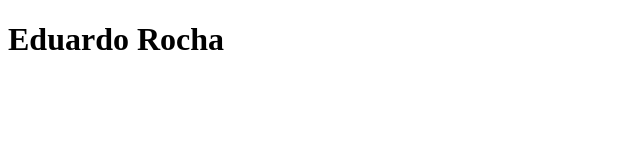
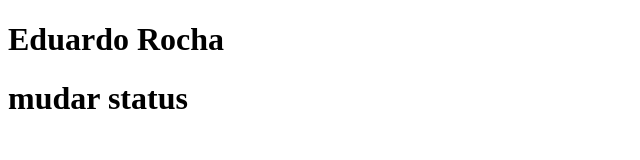
Before and after one commit to chicoedumacedo/aula-de-git, a plain HTML site: page index.html in a window 1280 px wide. Shown: the whole page, without its empty margins (0-640 px from the left). Drawn offline with Linux system fonts and the light colour scheme.

Commit message:
update: mudou log

```diff
--- a/index.html
+++ b/index.html
@@ -8,5 +8,6 @@
 </head>
 <body>
   <h1>Eduardo Rocha</h1>
+  <h1> mudar status</h1>
 </body>
 </html>
```
